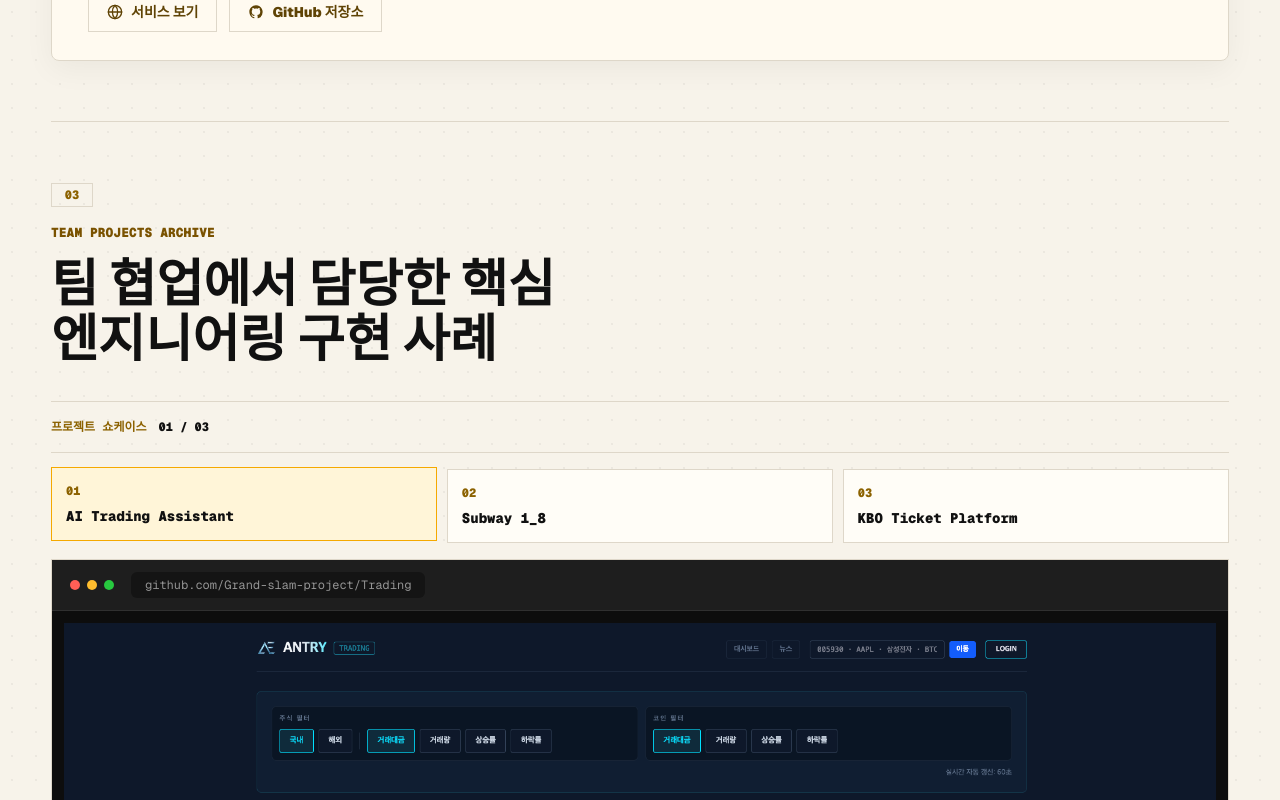
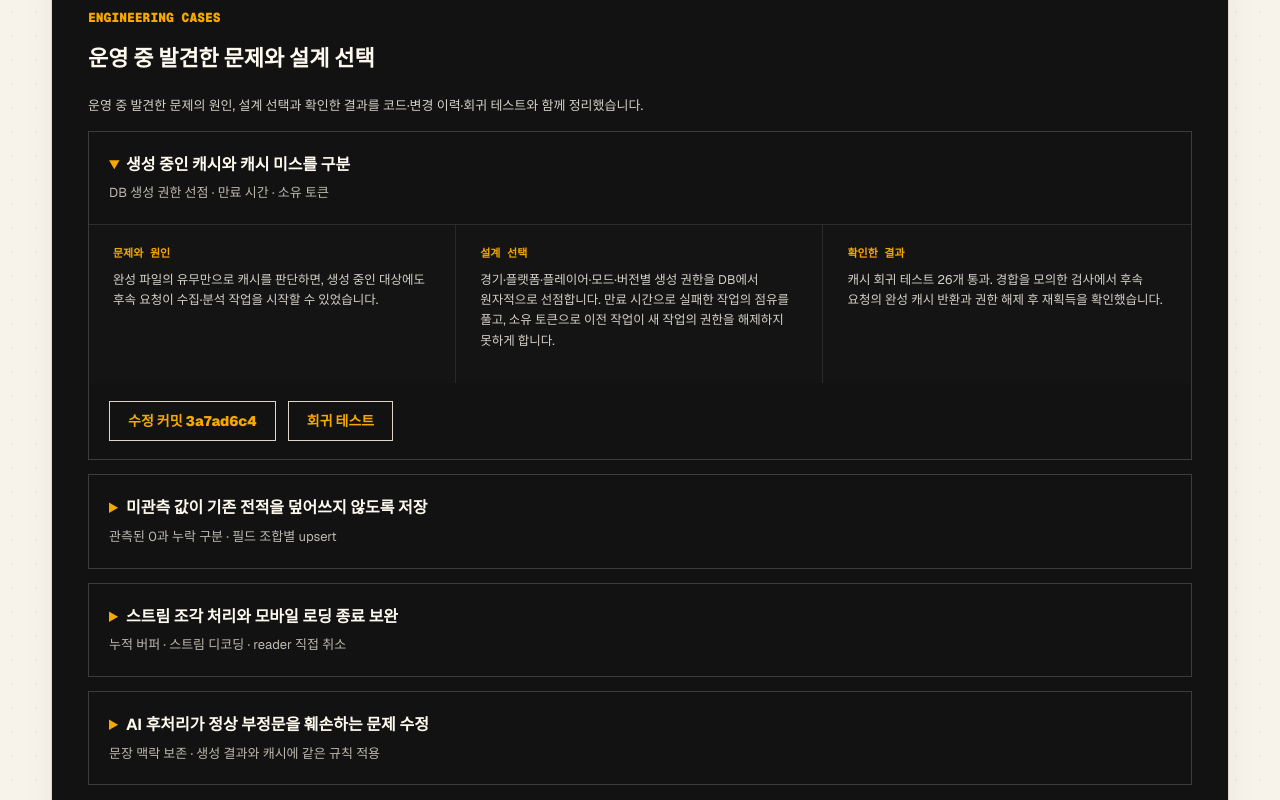
Before and after one commit to ka6865/KHS_PF, a Next.js app: page / in a window 1280 px wide. Shown: the part 4320-5120 px from the top of the page. Built offline with nearby package versions, Linux system fonts and the light colour scheme.

Commit message:
feat: add BGMS engineering case studies

```diff
--- a/app/components/ArchitectureDiagram.tsx
+++ b/app/components/ArchitectureDiagram.tsx
@@ -27,13 +27,13 @@ const architectureNodes: SystemNode[] = [
   },
   {
     id: "r2",
-    name: "Cloudflare R2 & Cache Lock",
-    sub: "Large File Store & Thundering Herd Resilience",
-    protocol: "S3 API / PL/pgSQL Lock",
+    name: "Cloudflare R2 & Cache Claims",
+    sub: "Object Storage & Generation Ownership",
+    protocol: "S3 API / DB Claim",
     step: "02 Storage",
     icon: "cat-operation",
     desc: "고용량 경기 텔레메트리 파일 객체 저장소",
-    detail: "고용량 텔레메트리 본문은 R2 객체 저장소로 분리 저장하고, DB에는 메타데이터 및 분산 캐시 락(Cache Lock)을 적용해 동시 재요청 스탬피드 방지",
+    detail: "텔레메트리 본문은 R2에 분리 저장하고, 경기·플랫폼·플레이어·모드·버전별 생성 권한을 DB에서 선점합니다. 만료 시간과 소유 토큰을 두며, 후속 요청은 완성 캐시와 권한 상태를 재확인합니다.",
   },
   {
     id: "supabase",
@@ -53,7 +53,7 @@ const architectureNodes: SystemNode[] = [
     step: "04 AI Engine",
     icon: "gemini ai",
     desc: "텔레메트리 기반 교전/생존 플레이어 AI 리포트",
-    detail: "플레이어 코칭 리포트 스트리밍 연동과 프롬프트/응답 구조 변경 시 이전 오염 캐시를 안전하게 자동 동기화·무효화하는 버저닝 알고리즘 운용",
+    detail: "코칭 응답을 스트리밍으로 전달하고, 플레이어·플랫폼·코칭 스타일·프롬프트 버전을 캐시 조회와 저장 키에 반영합니다. 프롬프트 변경 시 버전을 구분해 이전 응답의 재사용을 제어합니다.",
   },
   {
     id: "actions",
--- a/app/globals.css
+++ b/app/globals.css
@@ -1125,6 +1125,53 @@ img {
   color: #fffaf0;
 }
 
+.bgms-engineering {
+  padding: clamp(20px, 4vw, 36px);
+  background: #121212;
+  color: #fffaf0;
+}
+
+.bgms-engineering-intro {
+  color: rgba(255, 250, 240, 0.82);
+  font-size: 13px;
+  line-height: 1.7;
+  word-break: keep-all;
+  overflow-wrap: anywhere;
+}
+
+.bgms-engineering-case {
+  margin-top: 14px;
+  border: 1px solid rgba(255, 250, 240, 0.18);
+}
+
+.bgms-engineering-case summary {
+  padding: 20px;
+  cursor: pointer;
+  font-size: 16px;
+  line-height: 1.6;
+  word-break: keep-all;
+}
+
+.bgms-engineering-case summary::marker {
+  color: var(--yellow);
+}
+
+.bgms-engineering-case summary span {
+  display: block;
+  margin-top: 6px;
+  color: rgba(255, 250, 240, 0.72);
+  font-size: 13px;
+}
+
+.bgms-engineering-case > .featured-links {
+  margin: 18px 20px;
+}
+
+.bgms-engineering .inline-link,
+.bgms-engineering .eyebrow {
+  color: var(--yellow);
+}
+
 .architecture-grid {
   display: grid;
   grid-template-columns: 1fr 1.2fr;
--- a/app/page.tsx
+++ b/app/page.tsx
@@ -176,6 +176,49 @@ const bgmsFeatureSlides = [
       operationLead: "분석 범위와 요청 비용을 함께 제어",
       operation: "분석 대상과 매치 범위를 제한하고 캐시된 결과를 재사용해, 팀 단위 분석에서도 불필요한 AI 재호출을 줄였습니다.",
     },
+  },
+];
+
+const bgmsEngineeringCases = [
+  {
+    title: "생성 중인 캐시와 캐시 미스를 구분",
+    decision: "DB 생성 권한 선점 · 만료 시간 · 소유 토큰",
+    problem: "완성 파일의 유무만으로 캐시를 판단하면, 생성 중인 대상에도 후속 요청이 수집·분석 작업을 시작할 수 있었습니다.",
+    solution: "경기·플랫폼·플레이어·모드·버전별 생성 권한을 DB에서 원자적으로 선점합니다. 만료 시간으로 실패한 작업의 점유를 풀고, 소유 토큰으로 이전 작업이 새 작업의 권한을 해제하지 못하게 합니다.",
+    validation: "캐시 회귀 테스트 26개 통과. 경합을 모의한 검사에서 후속 요청의 완성 캐시 반환과 권한 해제 후 재획득을 확인했습니다.",
+    commit: "3a7ad6c4",
+    evidencePath: "tests/telemetry-map-cache.test.ts",
+    evidenceLabel: "회귀 테스트",
+  },
+  {
+    title: "미관측 값이 기존 전적을 덮어쓰지 않도록 저장",
+    decision: "관측된 0과 누락 구분 · 필드 조합별 upsert",
+    problem: "기절 수·생존 시간을 얻지 못한 행이 기존 값을 NULL로 덮어쓸 수 있었습니다. JSON에서 키를 생략해도 SDK의 bulk 요청은 행들의 필드 합집합을 갱신 대상으로 보냈습니다.",
+    solution: "실제 관측값만 포함하고, 같은 필드 조합의 행끼리 묶어 저장합니다. 기존 값을 먼저 읽어 합치는 추가 조회 없이 누락 필드는 보존하고 관측된 0은 갱신합니다.",
+    validation: "실제 SDK가 만든 columns·JSON과 모의 저장 결과를 검사했습니다. 혼합 5행은 4회, 완전한 batch는 1회 요청하며 기존 값 보존과 관측된 0의 갱신을 확인했습니다.",
+    commit: "2fb4af0b",
+    evidencePath: "tests/player-match-write-preservation.test.ts",
+    evidenceLabel: "SDK 요청 회귀 테스트",
+  },
+  {
+    title: "스트림 조각 처리와 모바일 로딩 종료 보완",
+    decision: "누적 버퍼 · 스트림 디코딩 · reader 직접 취소",
+    problem: "네트워크 조각이 JSON 한 줄이나 문자 경계와 일치하지 않아 파싱이 실패할 수 있었습니다. 모바일 AI 분석에는 로딩이 끝나지 않는 문제도 기록되어 있었습니다.",
+    solution: "관리자 채팅은 완성된 줄만 파싱하고 미완성 조각은 버퍼에 보관합니다. TextDecoder의 stream 모드로 문자 상태를 유지하고, 모바일 분석은 timeout·unmount에서 reader를 직접 취소하며 상태를 정리했습니다.",
+    validation: "모바일 취소 경로의 변경 이력과 현재 관리자 채팅의 누적 버퍼 구현을 확인했습니다. HTTP 응답 스트림을 처리한 사례입니다.",
+    commit: "b0d90c9b",
+    evidencePath: "components/admin/AdminAgentChat.tsx",
+    evidenceLabel: "스트림 처리 코드",
+  },
+  {
+    title: "AI 후처리가 정상 부정문을 훼손하는 문제 수정",
+    decision: "문장 맥락 보존 · 생성 결과와 캐시에 같은 규칙 적용",
+    problem: "근거 없는 권고를 제한하는 후처리가 ‘교전 빈도를 높여야 하는 것은 아닙니다’처럼 권고를 부정하는 정상 문장까지 바꿀 수 있었습니다.",
+    solution: "매칭한 표현 뒤의 부정 어미를 확인하고, 문제가 있는 문장만 제한·대체합니다. 주변의 정상 설명은 보존하며, 저장 전 결과와 캐시 재처리에 같은 정규화 규칙을 적용했습니다.",
+    validation: "회귀 테스트에서 확인된 권고·부정문 패턴을 구분하고, 정상 부정문 뒤에 등장하는 별도 권고도 검사했습니다.",
+    commit: "b61e46dc",
+    evidencePath: "tests/ai-summary-advice.test.ts",
+    evidenceLabel: "AI 문장 회귀 테스트",
   },
 ];
 
@@ -399,6 +442,47 @@ export default function Home() {
 
           <ArchitectureDiagram />
 
+          <section className="bgms-engineering" aria-labelledby="bgms-engineering-title">
+            <div className="architecture-header">
+              <p className="eyebrow">Engineering Cases</p>
+              <h3 id="bgms-engineering-title">운영 중 발견한 문제와 설계 선택</h3>
+              <p className="bgms-engineering-intro">
+                운영 중 발견한 문제의 원인, 설계 선택과 확인한 결과를
+                코드·변경 이력·회귀 테스트와 함께 정리했습니다.
+              </p>
+            </div>
+            {bgmsEngineeringCases.map((caseStudy, index) => (
+              <details key={caseStudy.title} className="bgms-engineering-case" open={index === 0}>
+                <summary>
+                  <strong>{caseStudy.title}</strong>
+                  <span>{caseStudy.decision}</span>
+                </summary>
+                <div className="feature-case-study">
+                  <article>
+                    <span>문제와 원인</span>
+                    <p>{caseStudy.problem}</p>
+                  </article>
+                  <article>
+                    <span>설계 선택</span>
+                    <p>{caseStudy.solution}</p>
+                  </article>
+                  <article>
+                    <span>확인한 결과</span>
+                    <p>{caseStudy.validation}</p>
+                  </article>
+                </div>
+                <div className="featured-links">
+                  <a className="inline-link" href={`https://github.com/ka6865/BGMS/commit/${caseStudy.commit}`} target="_blank" rel="noreferrer">
+                    <span>수정 커밋 {caseStudy.commit}</span>
+                  </a>
+                  <a className="inline-link" href={`https://github.com/ka6865/BGMS/blob/984f3054/${caseStudy.evidencePath}`} target="_blank" rel="noreferrer">
+                    <span>{caseStudy.evidenceLabel}</span>
+                  </a>
+                </div>
+              </details>
+            ))}
+          </section>
+
           <div className="featured-content">
             <div className="featured-links">
               <a className="inline-link" href="https://bgms.kr" target="_blank" rel="noreferrer">
```
